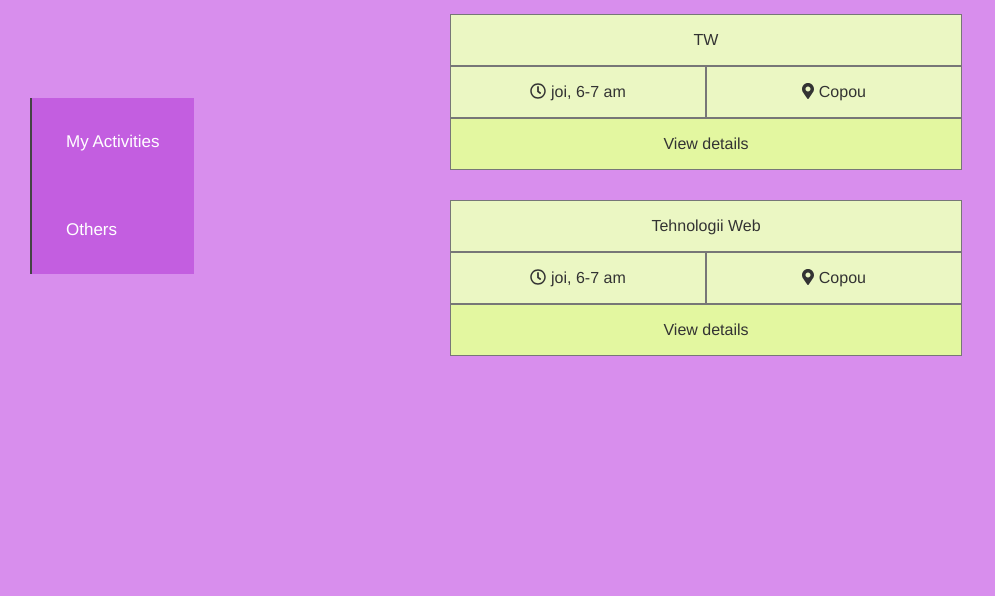
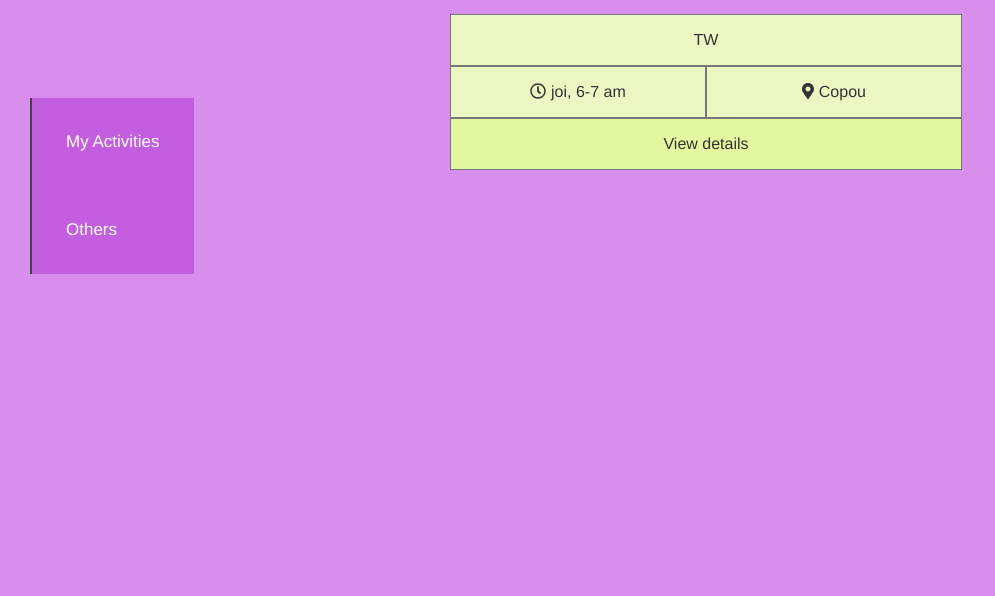
Before and after one commit to RSilviu/PerA, a PHP site: page /PerA/home.php in a window 1280 px wide. Shown: the part 152-748 px from the top of the page, without its empty margins (0-995 px from the left). Run offline with PHP 8.4, Linux system fonts and the light colour scheme; a user stored in the database is signed in; data that the repository does not hold is empty; some libraries are stand-ins or nearby versions.

Commit message:
change home.php

```diff
--- a/home.php
+++ b/home.php
@@ -13,6 +13,13 @@ include "authCheck.php";
     <script defer src="./static/fontawesome/fontawesome-all.js"></script>
     <script defer type="module" src="js/search.js"></script>
     <script defer type="module" src="js/showHome.js"></script>
+    <style>
+        #map {
+            margin-top: 150px;
+            height: 200px;  /* The height is 400 pixels */
+            width: 200px;  /* The width is the width of the web page */
+        }
+    </style>
 </head>
 <body>
     <nav id="topnav">
@@ -51,15 +58,6 @@ include "authCheck.php";
                 <li><iframe src="https://www.google.com/maps/embed?pb=!1m18!1m12!1m3!1d2712.1761075498052!2d27.573612404372014!3d47.17398846310152!2m3!1f0!2f0!3f0!3m2!1i1024!2i768!4f13.1!3m3!1m2!1s0x0%3A0x193e4b6864504e2c!2sFacultatea+de+Informatic%C4%83!5e0!3m2!1sro!2sro!4v1521061875366" allowfullscreen></iframe></li>
                 <li class="act-details">View details</li>
             </ul>
-            <ul class="short-act">
-                <li>Tehnologii Web</li>
-                <li>Sa se dezvolte o aplicatie Web ce permite utilizatorilor autentificati sa realizeze managementul activitatilor personale. Fiecare utilizator va preciza tipuri de activitati si datele aferente acestora: nume, descriere, localizare, perioada de desfasurare, periodicitatea etc.</li>
-                <li><span><i class="far fa-clock"></i>joi, 6-7 am</span></li>
-                <li><span><i class="fas fa-redo"></i>some frequency</span></li>
-                <li><span><i class="fas fa-map-marker-alt"></i>Copou</span></li>
-                <li><iframe src="https://www.google.com/maps/embed?pb=!1m18!1m12!1m3!1d2712.1761075498052!2d27.573612404372014!3d47.17398846310152!2m3!1f0!2f0!3f0!3m2!1i1024!2i768!4f13.1!3m3!1m2!1s0x0%3A0x193e4b6864504e2c!2sFacultatea+de+Informatic%C4%83!5e0!3m2!1sro!2sro!4v1521061875366" allowfullscreen></iframe></li>
-                <li class="act-details">View details</li>
-            </ul>
         </div>
     </div>
     <footer>
@@ -83,25 +81,8 @@ include "authCheck.php";
            requestAsync(url,  'get', timeout, handleSearch);
         });*/
     </script>
-    <script>
-        var lis = document.querySelectorAll('.act-details');
-        for (let li of lis) {
-            li.onclick = function() {
-                var cls, action;
-                var parentClass = this.parentNode.className;
-                if (parentClass === 'short-act') {
-                    cls = 'long-act';
-                    action = 'Hide';
-                }
-                else if (parentClass === 'long-act') {
-                    cls = 'short-act';
-                    action = 'View';
-                }
-                this.parentNode.className = cls;
-                this.innerHTML = action + ' details';
-            };
-        }
-    </script>
+    <script src="https://maps.googleapis.com/maps/api/js?key=<?php echo $_ENV['MAPS_API_KEY'] ?>&libraries=places&callback=showHome"
+            async defer></script>
     </body>
 </html>
 
```
